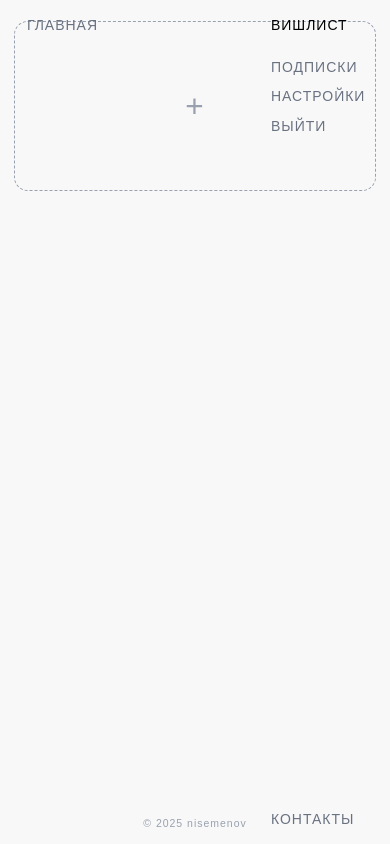
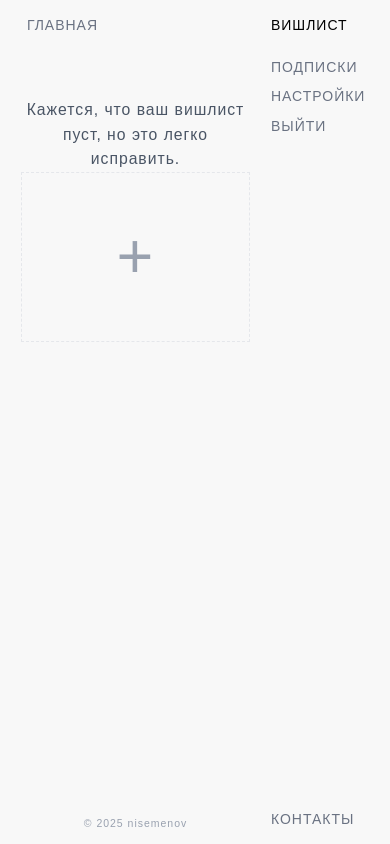
Before and after one commit to nisemenov/yourmirror, a Django app: page /wishlist/ in a window 390 px wide. Run offline with Django 5.2, Linux system fonts and the light colour scheme; the visitor is signed in with stand-in values (Sample User, id 1); data that the repository does not hold is empty; some libraries are stand-ins or nearby versions.

Commit message:
feat: add CRUD for WishItemModel

```diff
--- a/templates/base.html
+++ b/templates/base.html
@@ -14,11 +14,11 @@
         {% include "header.html" %}
     </header>
 
-    <main class="flex-grow">
+    <main class="flex-grow pt-12 pb-6 pr-34">
       {% block content %}{% endblock %}
     </main>
 
-    <footer>
+    <footer class="pr-34">
         {% include "footer.html" %}
     </footer>
 </body>
--- a/theme/static/css/dist/styles.css
+++ b/theme/static/css/dist/styles.css
@@ -8,9 +8,13 @@
     --font-mono: ui-monospace, SFMono-Regular, Menlo, Monaco, Consolas, "Liberation Mono",
       "Courier New", monospace;
     --color-red-500: oklch(63.7% 0.237 25.331);
+    --color-red-600: oklch(57.7% 0.245 27.325);
+    --color-blue-500: oklch(62.3% 0.214 259.815);
+    --color-blue-600: oklch(54.6% 0.245 262.881);
     --color-indigo-500: oklch(58.5% 0.233 277.117);
     --color-indigo-600: oklch(51.1% 0.262 276.966);
     --color-gray-100: oklch(96.7% 0.003 264.542);
+    --color-gray-200: oklch(92.8% 0.006 264.531);
     --color-gray-300: oklch(87.2% 0.01 258.338);
     --color-gray-400: oklch(70.7% 0.022 261.325);
     --color-gray-500: oklch(55.1% 0.027 264.364);
@@ -24,6 +28,7 @@
     --container-lg: 32rem;
     --container-xl: 36rem;
     --container-2xl: 42rem;
+    --container-3xl: 48rem;
     --text-xs: 0.75rem;
     --text-xs--line-height: calc(1 / 0.75);
     --text-sm: 0.875rem;
@@ -38,7 +43,10 @@
     --text-3xl--line-height: calc(2.25 / 1.875);
     --text-4xl: 2.25rem;
     --text-4xl--line-height: calc(2.5 / 2.25);
+    --text-7xl: 4.5rem;
+    --text-7xl--line-height: 1;
     --font-weight-semibold: 600;
+    --font-weight-bold: 700;
     --radius-lg: 0.5rem;
     --radius-xl: 0.75rem;
     --radius-2xl: 1rem;
@@ -346,6 +360,9 @@
   .gap-4 {
     gap: calc(var(--spacing) * 4);
   }
+  .gap-6 {
+    gap: calc(var(--spacing) * 6);
+  }
   .gap-8 {
     gap: calc(var(--spacing) * 8);
   }
@@ -402,6 +424,9 @@
   .border-black {
     border-color: var(--color-black);
   }
+  .border-gray-200 {
+    border-color: var(--color-gray-200);
+  }
   .border-gray-300 {
     border-color: var(--color-gray-300);
   }
@@ -447,11 +478,20 @@
   .py-4 {
     padding-block: calc(var(--spacing) * 4);
   }
+  .py-6 {
+    padding-block: calc(var(--spacing) * 6);
+  }
+  .py-12 {
+    padding-block: calc(var(--spacing) * 12);
+  }
   .pt-4 {
     padding-top: calc(var(--spacing) * 4);
   }
   .pt-6 {
     padding-top: calc(var(--spacing) * 6);
+  }
+  .pt-12 {
+    padding-top: calc(var(--spacing) * 12);
   }
   .pt-\[120px\] {
     padding-top: 120px;
@@ -459,8 +499,14 @@
   .pr-2 {
     padding-right: calc(var(--spacing) * 2);
   }
+  .pr-34 {
+    padding-right: calc(var(--spacing) * 34);
+  }
   .pb-4 {
     padding-bottom: calc(var(--spacing) * 4);
+  }
+  .pb-6 {
+    padding-bottom: calc(var(--spacing) * 6);
   }
   .pb-20 {
     padding-bottom: calc(var(--spacing) * 20);
@@ -486,6 +532,10 @@
     font-size: var(--text-4xl);
     line-height: var(--tw-leading, var(--text-4xl--line-height));
   }
+  .text-7xl {
+    font-size: var(--text-7xl);
+    line-height: var(--tw-leading, var(--text-7xl--line-height));
+  }
   .text-lg {
     font-size: var(--text-lg);
     line-height: var(--tw-leading, var(--text-lg--line-height));
--- a/wishitems/models.py
+++ b/wishitems/models.py
@@ -1,5 +1,6 @@
 import uuid
 
+from django.urls import reverse
 from django.utils.text import slugify
 from django.contrib.auth.models import User
 from django.db import models
@@ -26,7 +27,7 @@ class WishItemModel(models.Model):
     updated_at = models.DateTimeField(auto_now=True)
 
     def __str__(self):
-        return f"<WishItemModel {self.pk} / {self.title}>"
+        return f"<WishItemModel {self.slug}>"
 
     def save(self, *args, **kwargs):
         if not self.slug:
@@ -38,3 +39,6 @@ class WishItemModel(models.Model):
                 num += 1
             self.slug = slug
         super().save(*args, **kwargs)
+
+    def get_absolute_url(self):
+        return reverse("wish_detail", kwargs={"slug": self.slug})
--- a/wishitems/templates/wishlist.html
+++ b/wishitems/templates/wishlist.html
@@ -4,12 +4,14 @@
 {% block title %}Вишлист{% endblock %}
 
 {% block content %}
-<div class="grid grid-cols-1 md:grid-cols-2 lg:grid-cols-3 gap-4 px-4 pt-6">
+<div class="py-4 px-6">
+    {% if wishitems.exists %}
+<div class="grid grid-cols-1 md:grid-cols-2 lg:grid-cols-3 gap-6">
     {% for item in wishitems %}
-        <a href="{{ item.id }}" class="flex flex-col w-full border border-gray-300 rounded-2xl overflow-hidden">
+        <a href="{% url "wishitem_detail" item.slug %}" class="flex flex-col w-full border border-gray-200  overflow-hidden">
             {% if item.picture %}
                 <div>
-                    <img src="{{ item.picture.url }}" alt="{{ item.title }}" class="w-full h-48 object-cover">
+                    <img src="{{ item.picture.url }}" alt="picture" class="w-full h-48 object-cover">
                 </div>
             {% endif %}
             <div class="p-4">
@@ -21,31 +23,15 @@
         </a>
     {% endfor %}
 
-    <!-- Кнопка + -->
-    <button onclick="toggleModal()" class="flex flex-col items-center justify-center w-full border border-dashed border-gray-400 rounded-2xl text-4xl text-gray-400 hover:text-black transition-all">
-        <div class="flex items-center justify-center h-48">+</div>
-    </button>
+    {% include "wishlist_button.html" %}
+    </div>
+    {% else %}
+        <div class="text-center py-12">
+            <p class="text-lg text-gray-600">Кажется, что ваш вишлист пуст, но это легко исправить.</p>
+<div class="grid grid-cols-1 md:grid-cols-2 lg:grid-cols-3 gap-6">
+    {% include "wishlist_button.html" %}
+        </div>
+        </div>
+    {% endif %}
 </div>
-
-<!-- Модалка -->
-<div id="addModal" class="fixed inset-0 z-50 flex items-center justify-center bg-black bg-opacity-50 hidden">
-    <div class="bg-white p-6 rounded-2xl w-full max-w-lg relative">
-        <button onclick="toggleModal()" class="absolute top-3 right-3 text-gray-400 hover:text-black text-xl">&times;</button>
-        <form method="post" enctype="multipart/form-data" class="flex flex-col space-y-4">
-            {% csrf_token %}
-            {{ form.non_field_errors }}
-            {{ form.as_p }}
-            <button type="submit" class="border border-gray-300 px-4 py-2 rounded-xl hover:text-black">
-                Сохранить
-            </button>
-        </form>
-    </div>
-</div>
-
-<script>
-function toggleModal() {
-    const modal = document.getElementById("addModal");
-    modal.classList.toggle("hidden");
-}
-</script>
 {% endblock %}
--- /dev/null
+++ b/wishitems/templates/wishlist_button.html
@@ -0,0 +1,3 @@
+<a href="{% url 'wishitem_create' %}" class="flex flex-col items-center justify-center w-full border border-dashed border-gray-200 text-7xl cursor-pointer text-gray-400 hover:text-black transition-all">
+    <div class="flex items-center justify-center h-48">+</div>
+</a>
--- a/wishitems/urls.py
+++ b/wishitems/urls.py
@@ -1,9 +1,25 @@
 from django.urls import path
-from . import views
+from .views import (
+    WishItemListView,
+    WishItemDetailView,
+    WishItemCreateView,
+    WishItemUpdateView,
+    WishItemDeleteView,
+)
+
 
 urlpatterns = [
-    path("wishlist/", views.wishlist, name="wishlist"),
+    path("wishlist/", WishItemListView.as_view(), name="wishlist"),
+    path("wishlist/add/", WishItemCreateView.as_view(), name="wishitem_create"),
+    path("wishlist/<slug:slug>/", WishItemDetailView.as_view(), name="wishitem_detail"),
     path(
-        "wishlist/<int:wishitem_id>/", views.wishlist_retriev, name="wishlist_retriev"
+        "wishlist/<slug:slug>/edit/",
+        WishItemUpdateView.as_view(),
+        name="wishitem_update",
+    ),
+    path(
+        "wishlist/<slug:slug>/delete/",
+        WishItemDeleteView.as_view(),
+        name="wishitem_delete",
     ),
 ]
--- a/wishitems/views.py
+++ b/wishitems/views.py
@@ -1,26 +1,61 @@
-from django.contrib.auth.views import login_required
-from django.shortcuts import get_object_or_404, redirect, render
+from django.views.generic import (
+    ListView,
+    DetailView,
+    CreateView,
+    UpdateView,
+    DeleteView,
+)
+from django.urls import reverse_lazy
+from django.contrib.auth.mixins import LoginRequiredMixin, UserPassesTestMixin
 
-from wishitems.models import WishItemModel
-
+from .models import WishItemModel
 from .forms import WishItemForm
 
 
-@login_required
-def wishlist(request):
-    if request.method == "POST":
-        form = WishItemForm(request.POST, request.FILES)
-        if form.is_valid():
-            form.save(user=request.user)
-            return redirect("wishlist")
-    else:
-        form = WishItemForm()
+class WishItemListView(LoginRequiredMixin, ListView):
+    model = WishItemModel
+    template_name = "wishlist.html"
+    context_object_name = "wishitems"
 
-    wishitems = request.user.wishitems.all()
-    return render(request, "wishlist.html", {"wishitems": wishitems, "form": form})
+    def get_queryset(self):
+        return self.request.user.wishitems.all()
 
 
-@login_required
-def wishlist_retriev(request, wishitem_id):
-    wishitem = get_object_or_404(WishItemModel, pk=wishitem_id)
-    return render(request, "wishlist_retrieve.html", {"wishitem": wishitem})
+class WishItemDetailView(LoginRequiredMixin, UserPassesTestMixin, DetailView):
+    model = WishItemModel
+    template_name = "wishitem_detail.html"
+    context_object_name = "wishitem"
+
+    def test_func(self):
+        wishitem = self.get_object()
+        return not wishitem.is_private or wishitem.user == self.request.user
+
+
+class WishItemCreateView(LoginRequiredMixin, CreateView):
+    model = WishItemModel
+    form_class = WishItemForm
+    template_name = "wishitem_form.html"
+    success_url = reverse_lazy("wishlist")
+
+    def form_valid(self, form):
+        self.object = form.save(user=self.request.user)
+        return super().form_valid(form)
+
+
+class WishItemUpdateView(LoginRequiredMixin, UserPassesTestMixin, UpdateView):
+    model = WishItemModel
+    form_class = WishItemForm
+    template_name = "wishitem_form.html"
+    success_url = reverse_lazy("wishlist")
+
+    def test_func(self):
+        return self.get_object().user == self.request.user
+
+
+class WishItemDeleteView(LoginRequiredMixin, UserPassesTestMixin, DeleteView):
+    model = WishItemModel
+    template_name = "wishitem_delete.html"
+    success_url = reverse_lazy("wishlist")
+
+    def test_func(self):
+        return self.get_object().user == self.request.user
```
Also changed, not shown: other parts of theme/static/css/dist/styles.css (+37 -0 lines), wishitems/templates/wishitem_delete.html (added, +18 -0 lines), wishitems/templates/wishitem_detail.html (added, +26 -0 lines), wishitems/templates/wishitem_form.html (added, +20 -0 lines), wishitems/templates/wishlist_retrieve.html (deleted, +0 -20 lines).
